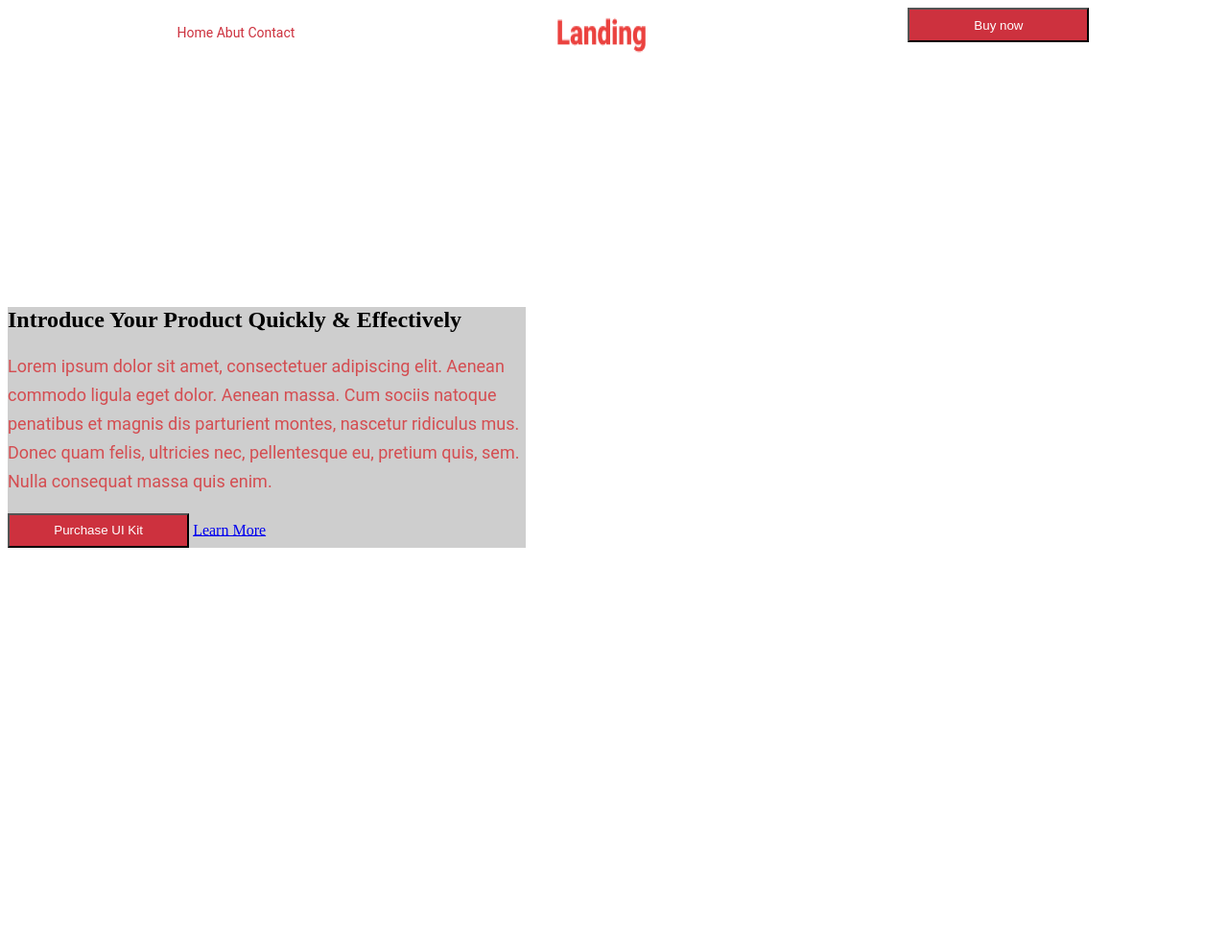
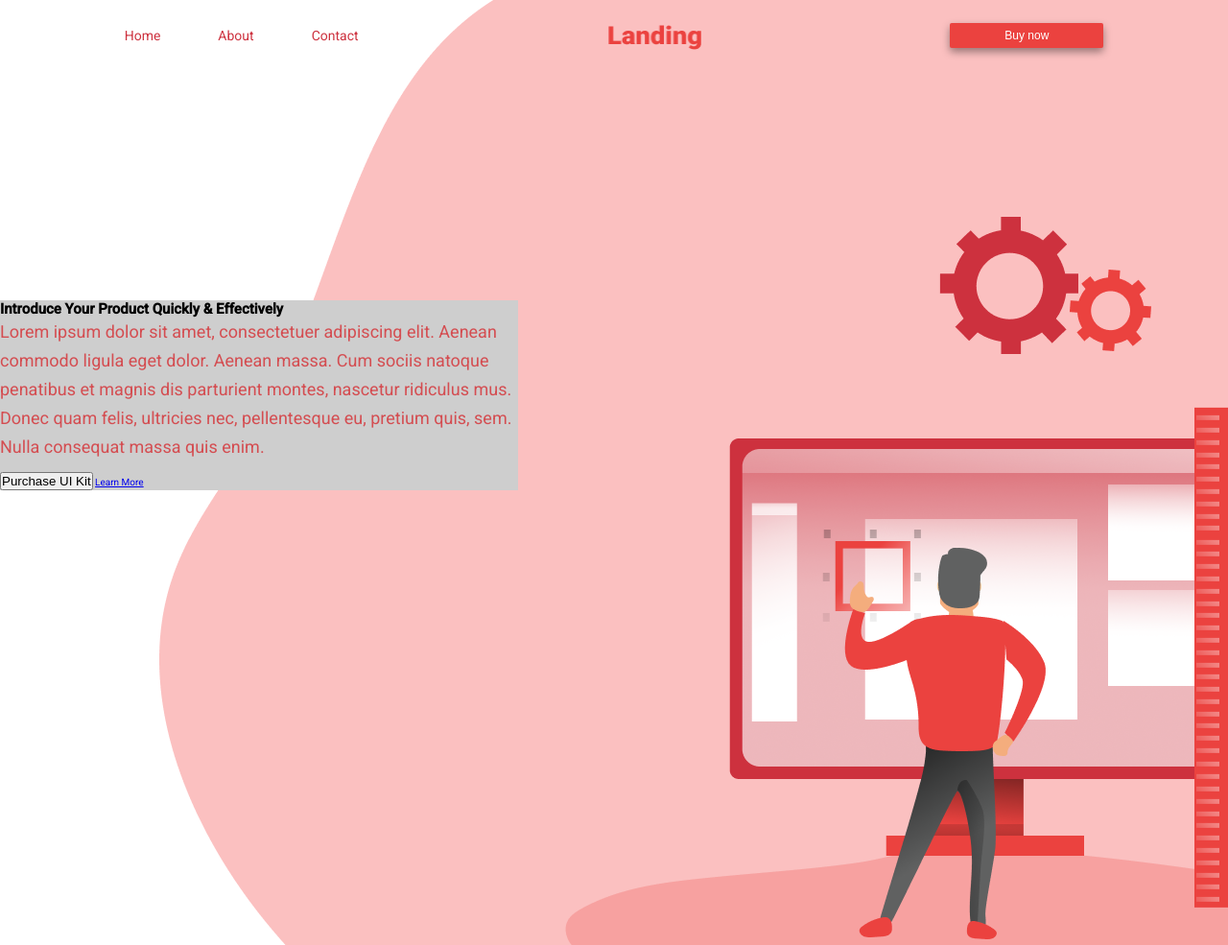
Before and after one commit to DayArnaud/lp-grupo-6, a plain HTML site: page pages/index.html in a window 1280 px wide. Shown: the top 985 px of the page at 96% size. Drawn offline with Linux system fonts and the light colour scheme.

Commit message:
Finalizadas as alterações do header

```diff
--- a/global.css
+++ b/global.css
@@ -0,0 +1,19 @@
+@import url("https://fonts.googleapis.com/css2?family=Roboto:wght@400;500&display=swap");
+
+* {
+  margin: 0;
+  padding: 0;
+  box-sizing: border-box;
+}
+
+html {
+  font-size: 62.5%;
+}
+
+body {
+  font-family: "Roboto", sans-serif;
+  background: url("./assets/background.png");
+  background-repeat: no-repeat;
+  background-position: 100% 0%;
+  background-origin: border-box;
+}
--- a/pages/index.html
+++ b/pages/index.html
@@ -9,15 +9,15 @@
   </head>
 
   <body>
-    <div class="header">
-      <ul>
-        Home Abut Contact
-      </ul>
-
-      <img src="/assets/logo.png" />
-
+    <header class="header">
+      <nav class="navigation">
+        <a href="#">Home</a>
+        <a href="#about">About</a>
+        <a href="#contact">Contact</a>
+      </nav>
+      <img src="../assets/logo.png" alt="Imagem da logo escrita Landing" />
       <button>Buy now</button>
-    </div>
+    </header>
 
     <div class="content">
       <div>
--- a/pages/style.css
+++ b/pages/style.css
@@ -1,33 +1,48 @@
 .header {
   display: flex;
   justify-content: space-around;
+  align-items: center;
+  width: 100vw;
+  height: 73px;
 }
 
-ul {
+.navigation {
+  display: flex;
+  gap: 6rem;
+}
+
+.navigation a {
   color: #cd313e;
-  font-family: Roboto;
-  font-size: 14px;
-  font-style: normal;
+  text-decoration: none;
   font-weight: 400;
   line-height: 24px;
+  font-size: 1.4rem;
 }
 
-button {
-  width: 189.131px;
-  height: 36px;
+.header img {
+  width: 9.8rem;
+  height: 3.8rem;
+}
+
+.header button {
+  width: 160px;
+  height: 26px;
   flex-shrink: 0;
-  background-color: #cd313e;
-  color: #fff;
+  border-radius: 2px;
+  background-color: #eb423f;
+  border: none;
+  box-shadow: 0px 4px 8px rgba(0, 0, 0, 0.4);
+  color: white;
+  font-weight: 500;
+  font-size: 1.2rem;
+  line-height: 18px;
+  text-align: center;
 }
 
 .content {
   padding-top: 240px;
   padding-bottom: 440px;
   margin-bottom: 100px;
-  background: url("assets/background.png");
-  background-repeat: no-repeat;
-  background-position: 100% 100%;
-  background-origin: border-box;
 }
 
 .content div {
```
